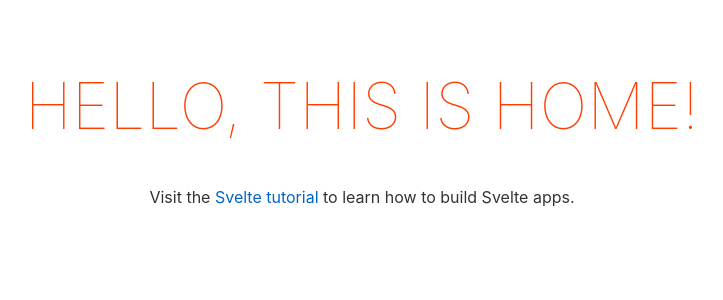
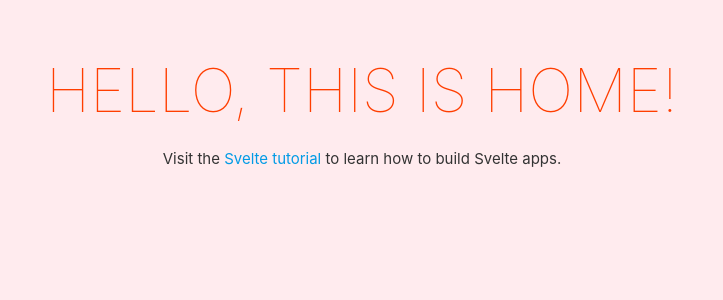
Before and after one commit to dhdbstjr98/maplespec.ga, a Svelte app in the folder app/web/: page / in a window 1280 px wide. Shown: the top 300 px of the page, without its empty margins (278-1001 px from the left). Built offline with nearby package versions, Linux system fonts and the light colour scheme.

Commit message:
materialize css 설치

```diff
--- a/app/web/public/global.css
+++ b/app/web/public/global.css
@@ -1,19 +1,20 @@
-html, body {
+html,
+body {
   position: relative;
   width: 100%;
   height: 100%;
+  background-color: #ffebee;
 }
 
 body {
   color: #333;
   margin: 0;
-	padding: 8px;
   box-sizing: border-box;
   font-family: -apple-system, BlinkMacSystemFont, "Segoe UI", Roboto, Oxygen-Sans, Ubuntu, Cantarell, "Helvetica Neue", sans-serif;
 }
 
 a {
-	color: rgb(0,100,200);
+  color: rgb(0, 100, 200);
   text-decoration: none;
 }
 
@@ -22,14 +23,17 @@
 }
 
 a:visited {
-	color: rgb(0,80,160);
+  color: rgb(0, 80, 160);
 }
 
 label {
   display: block;
 }
 
-input, button, select, textarea {
+input,
+button,
+select,
+textarea {
   font-family: inherit;
   font-size: inherit;
   padding: 0.4em;
--- a/app/web/public/index.html
+++ b/app/web/public/index.html
@@ -1,18 +1,24 @@
 <!DOCTYPE html>
 <html lang="en">
+
 <head>
   <meta charset='utf-8'>
   <meta name='viewport' content='width=device-width,initial-scale=1'>
 
-	<title>Svelte app</title>
+  <title>::메이플스토리 스펙 계산기::</title>
 
   <link rel='icon' type='image/png' href='/favicon.png'>
   <link rel='stylesheet' href='/global.css'>
   <link rel='stylesheet' href='/build/bundle.css'>
+
+  <link rel="stylesheet" href="https://cdnjs.cloudflare.com/ajax/libs/materialize/1.0.0/css/materialize.min.css">
+  <script src="https://cdnjs.cloudflare.com/ajax/libs/materialize/1.0.0/js/materialize.min.js"></script>
+  <link href="https://fonts.googleapis.com/icon?family=Material+Icons" rel="stylesheet">
 
   <script defer src='/build/bundle.js'></script>
 </head>
 
 <body>
 </body>
+
 </html>
--- a/app/web/src/main.js
+++ b/app/web/src/main.js
@@ -1,10 +1,7 @@
 import App from './App.svelte';
 
 const app = new App({
-	target: document.body,
-	props: {
-		name: 'world'
-	}
+  target: document.body
 });
 
 export default app;
```
Lines whose indentation alone changed are shown as unchanged.
